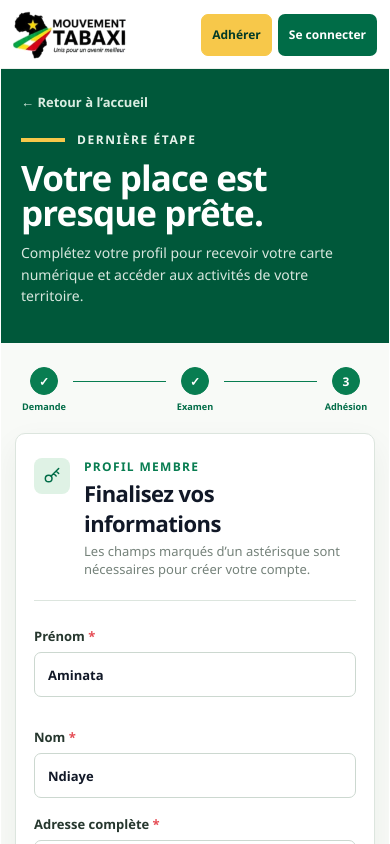
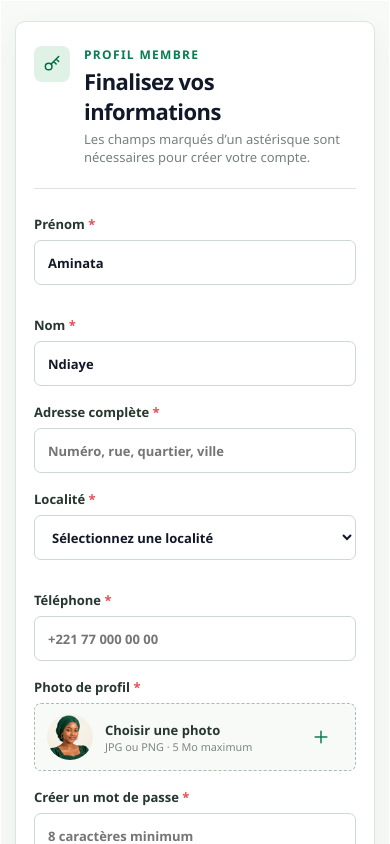
Before and after one commit to boubacarsidibe/mouvement-tabaxi, an Angular app in the folder frontend/: page /finaliser in a window 390 px wide. Shown: the top 844 px of the page. Built offline with nearby package versions, Linux system fonts and the light colour scheme.

Commit message:
refactor: focus membership pages on form

```diff
--- a/frontend/src/app/pages/join-page.ts
+++ b/frontend/src/app/pages/join-page.ts
@@ -1,61 +1,15 @@
 import { Component, inject, signal } from '@angular/core';
 import { ActivatedRoute, RouterLink } from '@angular/router';
-import { PublicHeader } from '../shared/public-header';
 import { UiIcon } from '../shared/ui-icon';
 
 @Component({
   selector: 'app-join-page',
-  imports: [PublicHeader, RouterLink, UiIcon],
+  imports: [RouterLink, UiIcon],
   template: `
     <main class="public-canvas join-canvas join-v2">
       <section class="public-frame join-frame">
-        <app-public-header />
-
         <div class="enrollment-shell">
-          <aside class="enrollment-aside">
-            <a class="enrollment-back" routerLink="/">← Retour à l’accueil</a>
-            <div class="enrollment-copy">
-              <p class="overline light">
-                <span></span>{{ isFinalize ? 'Dernière étape' : 'Rejoindre TABAXI' }}
-              </p>
-              <h1>
-                {{
-                  isFinalize ? 'Votre place est presque prête.' : 'Votre engagement commence ici.'
-                }}
-              </h1>
-              <p>
-                {{
-                  isFinalize
-                    ? 'Complétez votre profil pour recevoir votre carte numérique et accéder aux activités de votre territoire.'
-                    : 'Parlez-nous simplement de vous. Le bureau étudiera votre demande et vous répondra personnellement.'
-                }}
-              </p>
-            </div>
-
-            <figure class="enrollment-visual">
-              <img src="hero-tabaxi.jpg" alt="Citoyens réunis autour du Mouvement TABAXI" />
-              <figcaption>
-                <strong>Une communauté, territoire par territoire.</strong>
-                <span>1 248 membres engagés dans 12 localités.</span>
-              </figcaption>
-            </figure>
-          </aside>
-
           <section class="enrollment-main">
-            <nav class="enrollment-steps" aria-label="Étapes de l’adhésion">
-              <span [class.done]="isFinalize" [class.active]="!isFinalize"
-                ><b>{{ isFinalize ? '✓' : '1' }}</b
-                ><small>Demande</small></span
-              >
-              <i></i>
-              <span [class.done]="isFinalize"
-                ><b>{{ isFinalize ? '✓' : '2' }}</b
-                ><small>Examen</small></span
-              >
-              <i></i>
-              <span [class.active]="isFinalize"><b>3</b><small>Adhésion</small></span>
-            </nav>
-
             @if (submitted()) {
               <div class="submit-success enrollment-success" role="status">
                 <span>✓</span>
--- a/frontend/src/styles.css
+++ b/frontend/src/styles.css
@@ -3560,15 +3560,20 @@ h3 {
 .join-v2 {
   background: #e8eee9;
 }
-.join-v2 .join-frame,
+.join-v2 .join-frame {
+  width: min(860px, 100%);
+  min-height: auto;
+  overflow: hidden;
+}
 .status-v2 .status-frame {
   min-height: calc(100vh - 32px);
   overflow: hidden;
 }
 .enrollment-shell {
-  min-height: calc(100vh - 108px);
-  display: grid;
-  grid-template-columns: minmax(360px, 0.82fr) minmax(560px, 1.18fr);
+  min-height: calc(100vh - 32px);
+  display: grid;
+  place-items: center;
+  padding: clamp(28px, 5vw, 52px);
   background: #f8faf7;
 }
 .enrollment-aside {
@@ -3643,10 +3648,11 @@ h3 {
   font-size: 12px;
 }
 .enrollment-main {
+  width: 100%;
   min-width: 0;
   display: flex;
   flex-direction: column;
-  padding: 28px clamp(28px, 4vw, 62px) 44px;
+  padding: 0;
 }
 .enrollment-steps {
   width: min(100%, 560px);
@@ -3978,7 +3984,6 @@ h3 {
 }
 
 @media (max-width: 980px) {
-  .enrollment-shell,
   .confirmation-grid {
     grid-template-columns: 1fr;
   }
@@ -3998,9 +4003,6 @@ h3 {
     flex: none;
     margin-top: 20px;
   }
-  .enrollment-main {
-    padding-top: 30px;
-  }
   .confirmation-aside {
     display: grid;
     grid-template-columns: 0.8fr 1.2fr;
@@ -4016,6 +4018,10 @@ h3 {
   .status-v2 .status-frame {
     min-height: 100vh;
   }
+  .enrollment-shell {
+    min-height: 100vh;
+    padding: 20px 14px;
+  }
   .enrollment-aside {
     padding: 24px 20px 22px;
   }
@@ -4033,15 +4039,8 @@ h3 {
   .enrollment-visual {
     display: none;
   }
-  .enrollment-main,
   .confirmation-shell {
     padding: 24px 14px 36px;
-  }
-  .enrollment-steps {
-    margin-bottom: 20px;
-  }
-  .enrollment-steps > span {
-    min-width: 58px;
   }
   .enrollment-form,
   .confirmation-card {
```
